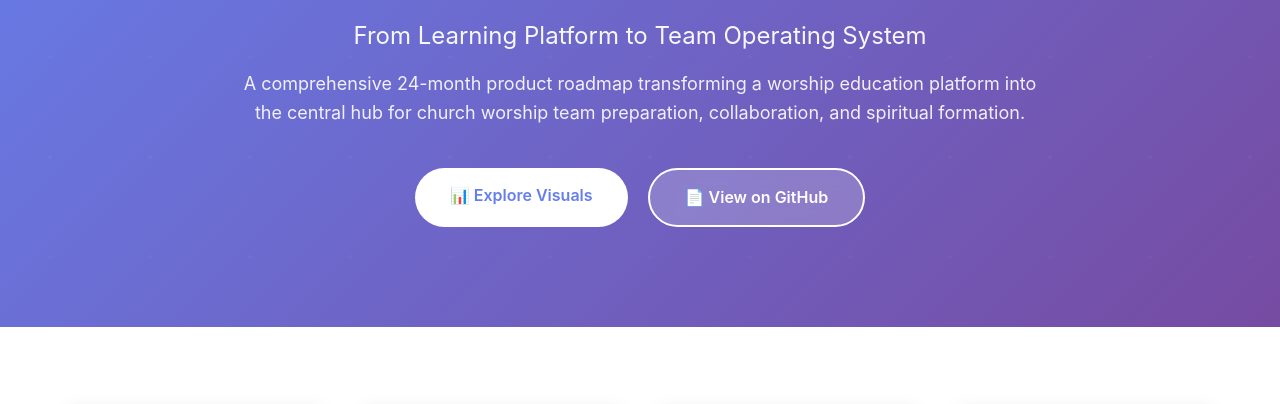
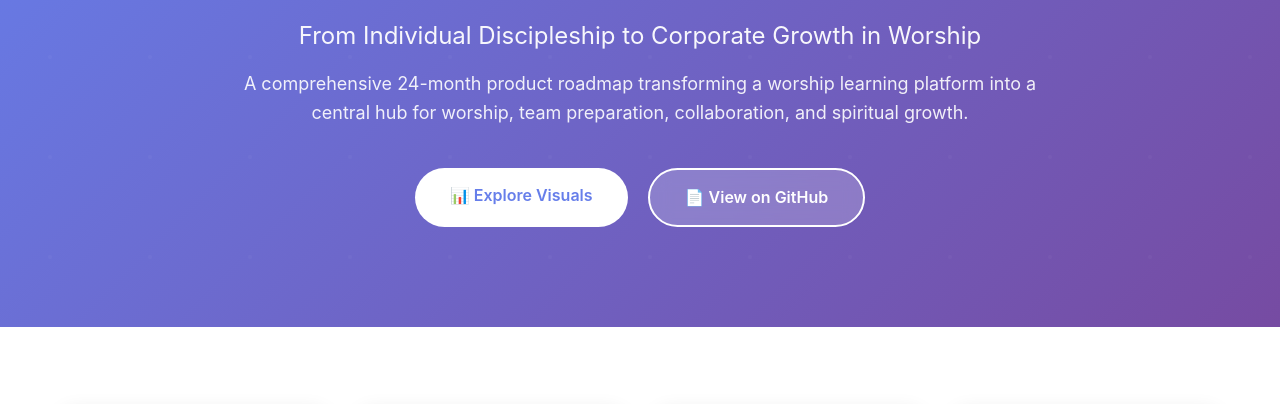
Before and after one commit to Moe35wesh-maker/-psallo-product-strategy, a plain HTML site: page docs/index.html in a window 1280 px wide. Shown: the part 193-597 px from the top of the page. Drawn offline with Linux system fonts and the light colour scheme.

Commit message:
Update index.html

```diff
--- a/docs/index.html
+++ b/docs/index.html
@@ -375,9 +375,9 @@
     <div class="hero">
         <div class="hero-content">
             <h1>Psallo Product Strategy</h1>
-            <div class="hero-subtitle">From Learning Platform to Team Operating System</div>
+            <div class="hero-subtitle">From Individual Discipleship to Corporate Growth in Worship</div>
             <p class="hero-description">
-                A comprehensive 24-month product roadmap transforming a worship education platform into the central hub for church worship team preparation, collaboration, and spiritual formation.
+                A comprehensive 24-month product roadmap transforming a worship learning platform into a central hub for worship, team preparation, collaboration, and spiritual growth.
             </p>
             <div class="cta-buttons">
                 <a href="#visuals" class="btn btn-primary">📊 Explore Visuals</a>
```
